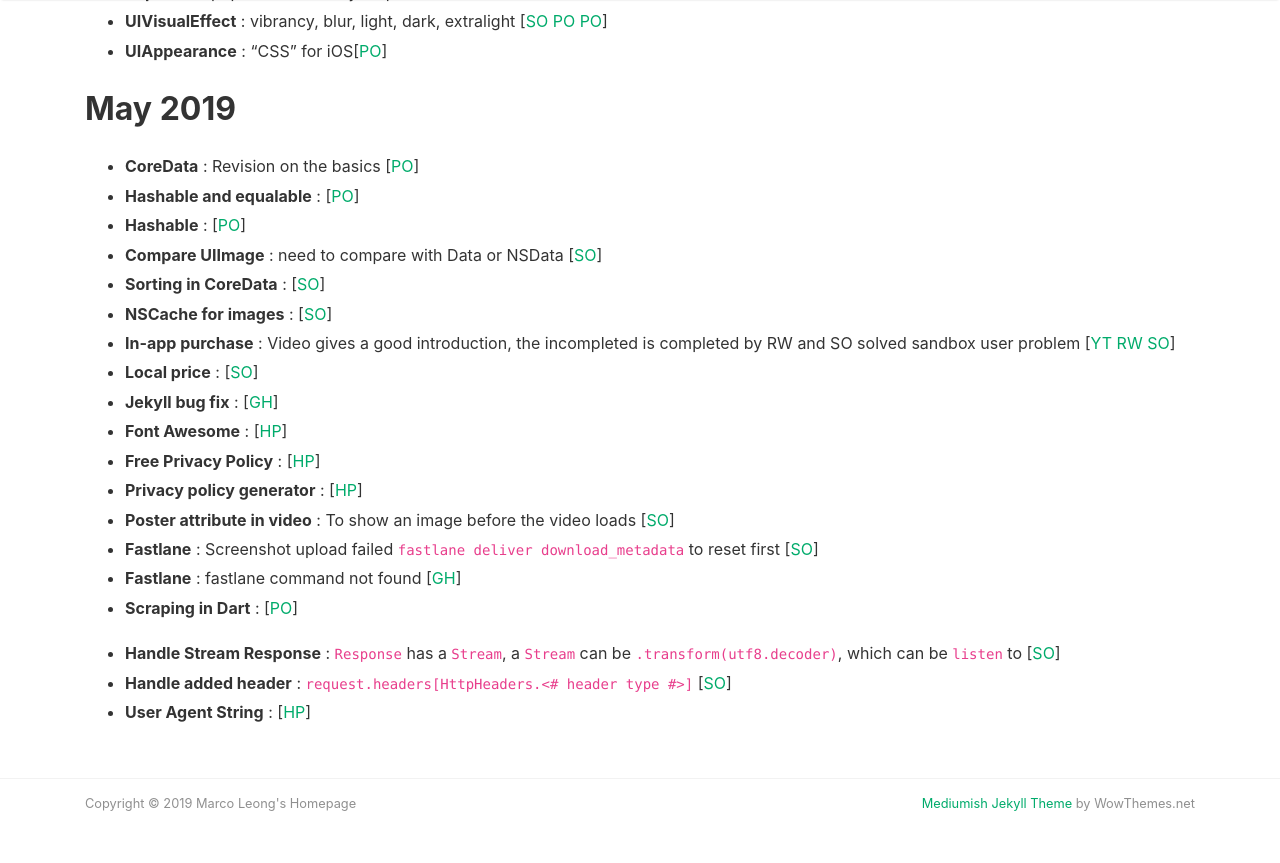
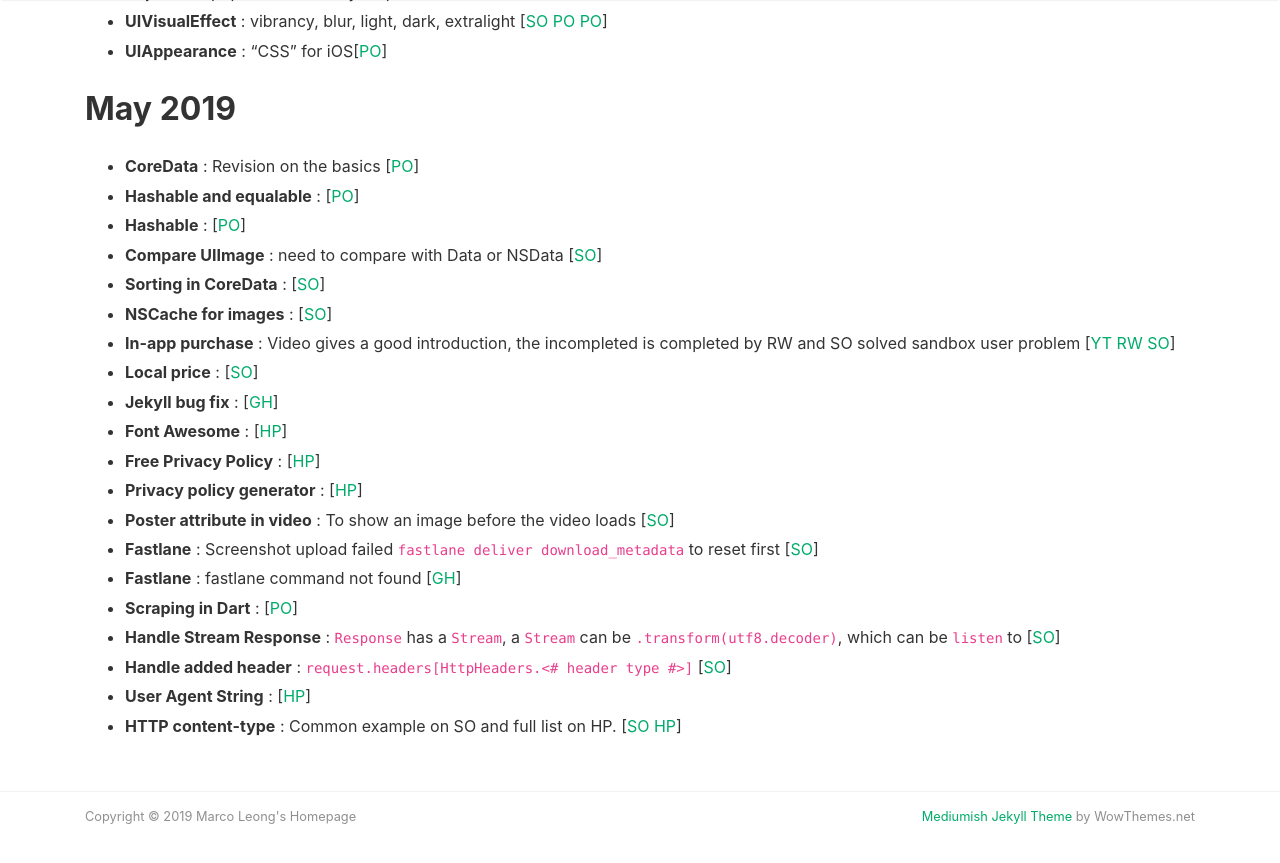
Before and after one commit to MarcoLeongDev/MarcoLeongDev.github.io, a Jekyll site: the page built from journey.md, in a window 1280 px wide and 900 px high, scrolled down 1332 px. Shown: the top 863 px of the window. Built offline with Jekyll 4.4.1, drawn with Linux system fonts in a browser that asks for light colours; nearby versions of some CDN libraries; our own code applies the rules of GitHub Pages for plain Markdown files.

Commit message:
Update journey.md

```diff
--- a/journey.md
+++ b/journey.md
@@ -39,11 +39,10 @@
 - **Fastlane** : Screenshot upload failed `fastlane deliver download_metadata` to reset first [[SO](https://stackoverflow.com/questions/45264576/fastlane-version-upload-were-temporarily-unable-to-save-your-changes-please)]
 - **Fastlane** : fastlane command not found [[GH](https://github.com/fastlane/fastlane/issues/729)]
 - **Scraping in Dart** : [[PO](https://creativebracket.com/write-your-first-web-scraper/)]
-
-
 - **Handle Stream Response** : `Response` has a `Stream`, a `Stream` can be `.transform(utf8.decoder)`, which can be `listen` to [[SO](https://stackoverflow.com/questions/27808848/retrieving-the-response-body-from-an-httpclientresponse)]
 - **Handle added header** : `request.headers[HttpHeaders.<# header type #>]` [[SO](https://stackoverflow.com/questions/24183716/doing-an-http-post-with-headers-and-a-body)]
 - **User Agent String** : [[HP](https://developer.mozilla.org/en-US/docs/Web/HTTP/Headers/User-Agent)]
+- **HTTP content-type** : Common example on SO and full list on HP. [[SO](https://stackoverflow.com/questions/23714383/what-are-all-the-possible-values-for-http-content-type-header) [HP](http://www.iana.org/assignments/media-types/media-types.xhtml)]
 
 
 <!-- - <details><summary>App Auto landing page</summary> settled on auto landing <a href="https://github.com/emilbaehr/automatic-app-landing-page">[GH]</a></details> -->
```
